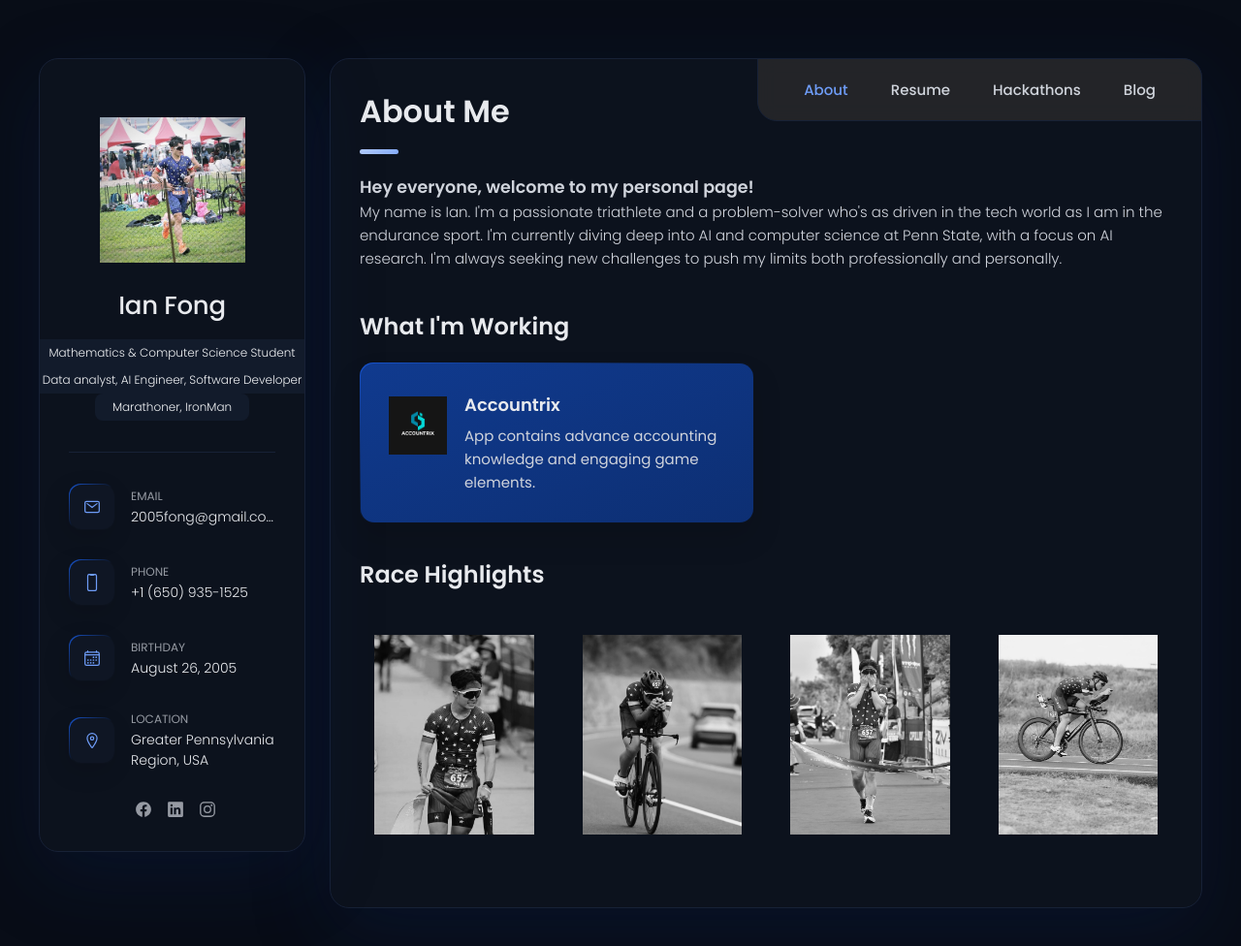
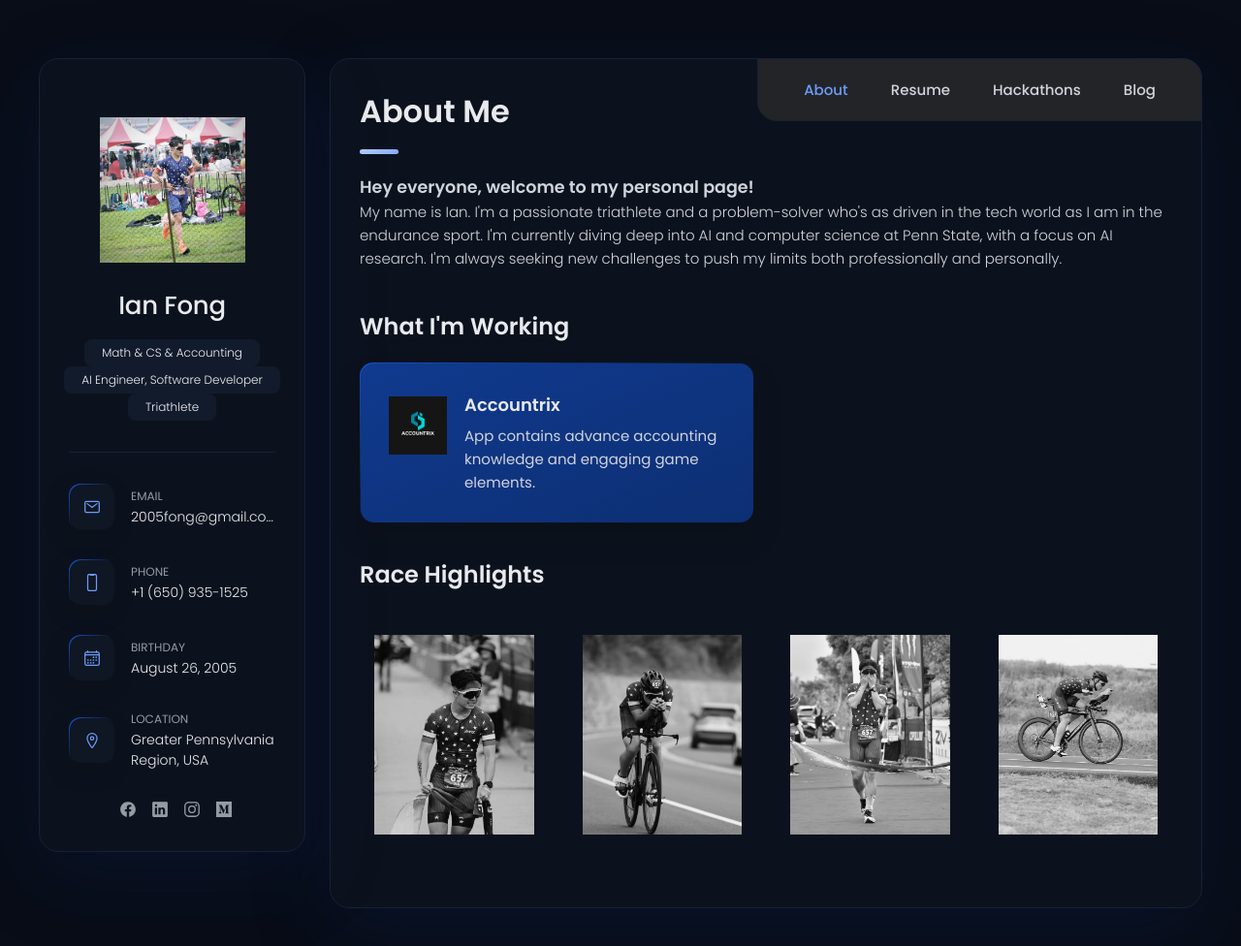
Before and after one commit to Yannaner/ianfong.space, a plain HTML site: page index.html in a window 1280 px wide. Shown: the whole page at 97% size. Drawn offline with nearby package versions, Linux system fonts and the light colour scheme.

Commit message:
Bio Updates

```diff
--- a/index.html
+++ b/index.html
@@ -47,10 +47,10 @@
 
         <div class="info-content">
           <h1 class="name" title="Ian Fong">Ian Fong</h1>
-          <h4 class="title">Mathematics & Computer Science Student</h4>
+          <h4 class="title">Math & CS & Accounting</h4>
           <!-- <h4 class="title">Software Developer</h4> -->
-          <p class="title">Data analyst, AI Engineer, Software Developer</p>
-          <p class="title">Marathoner, IronMan</p>
+          <p class="title">AI Engineer, Software Developer</p>
+          <p class="title">Triathlete</p>
 
         </div>
 
@@ -144,6 +144,11 @@
           <li class="social-item">
             <a href="https://www.instagram.com/ianfyn_/" class="social-link">
               <ion-icon name="logo-instagram"></ion-icon>
+            </a>
+          </li>
+          <li class="social-item">
+            <a href="https://medium.com/@ianyfong" class="social-link">
+              <ion-icon name="logo-medium"></ion-icon>
             </a>
           </li>
 
@@ -370,7 +375,7 @@
               <span>2024 - present</span>
 
               <p class="timeline-text">
-                Mathematics & Computer Science Major
+                Math & CS & Accounting
                 <div class="academic-badge">
                   <span class="academic-icon">🎓</span>
                   Honors
```
